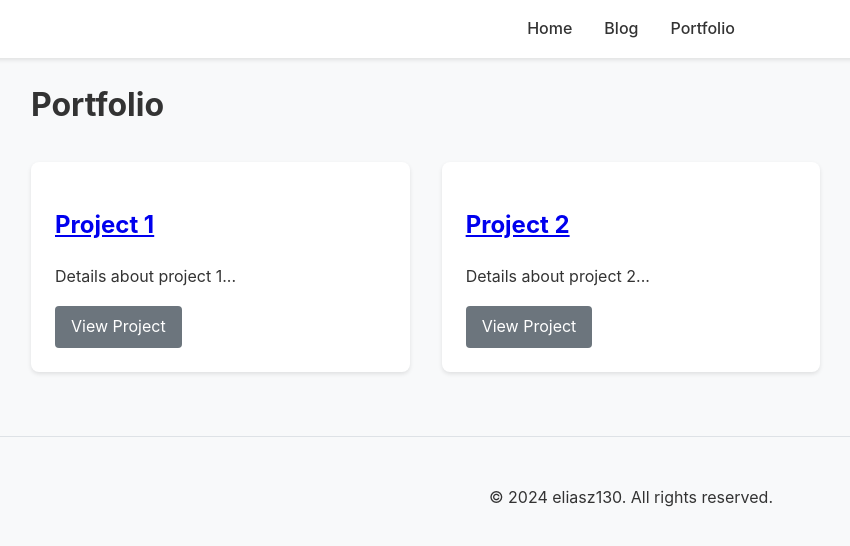
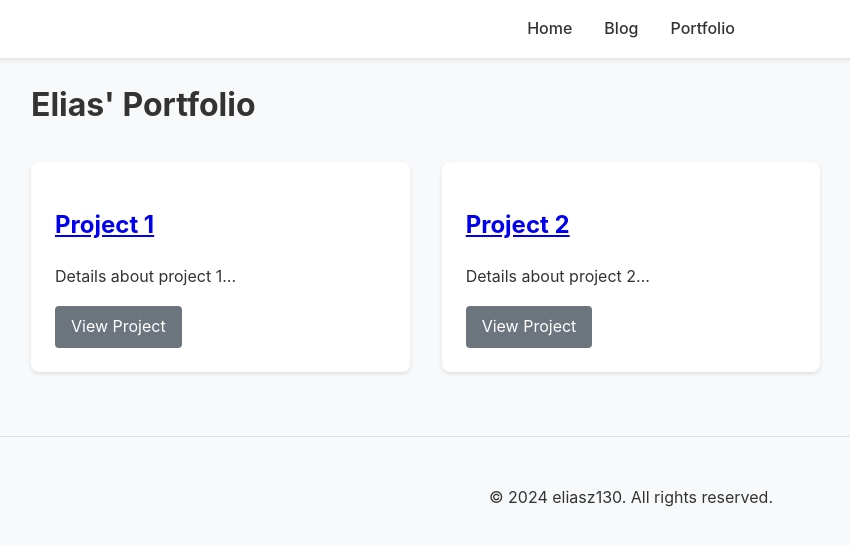
Before and after one commit to eliasz130/eliasz130.github.io, a plain HTML site: page portfolio/index.html in a window 1280 px wide. Shown: the whole page, without its empty margins (9-859 px from the left). Drawn offline with Linux system fonts and the light colour scheme.

Commit message:
Updating

```diff
--- a/portfolio/index.html
+++ b/portfolio/index.html
@@ -18,7 +18,7 @@
     </nav>
 
     <div class="container">
-        <h1>Portfolio</h1>
+        <h1>Elias' Portfolio</h1>
         <div class="posts-grid">
 
                 <div class="post-card">
```
